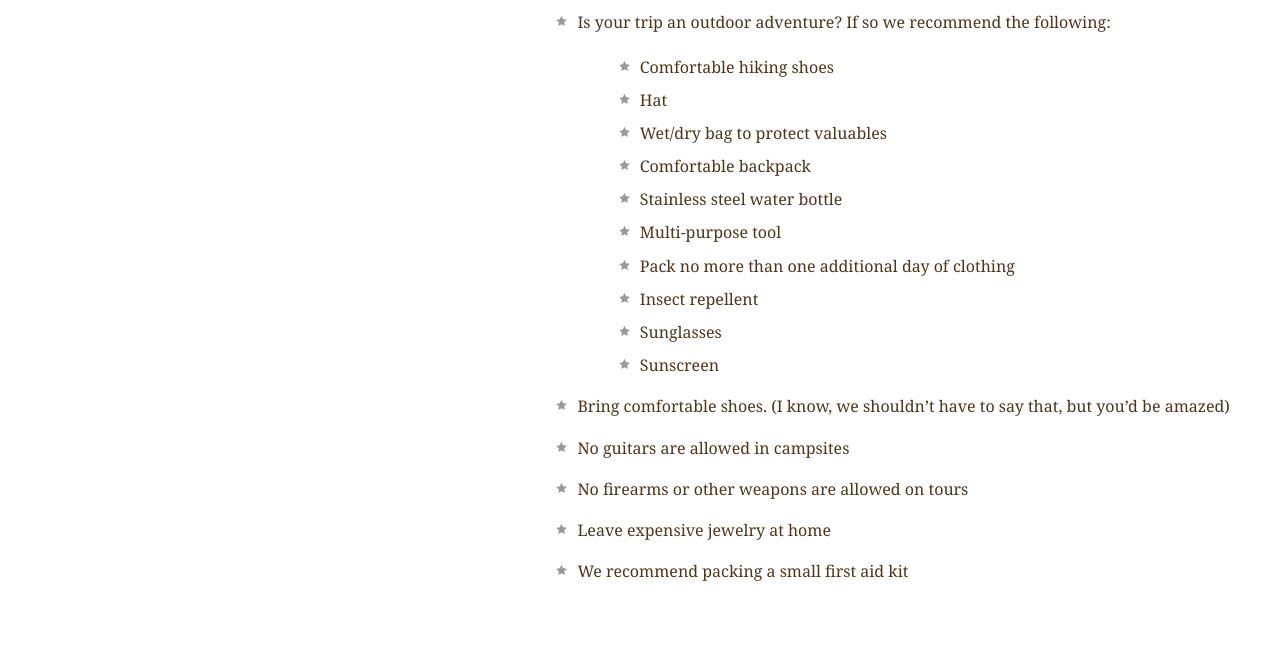
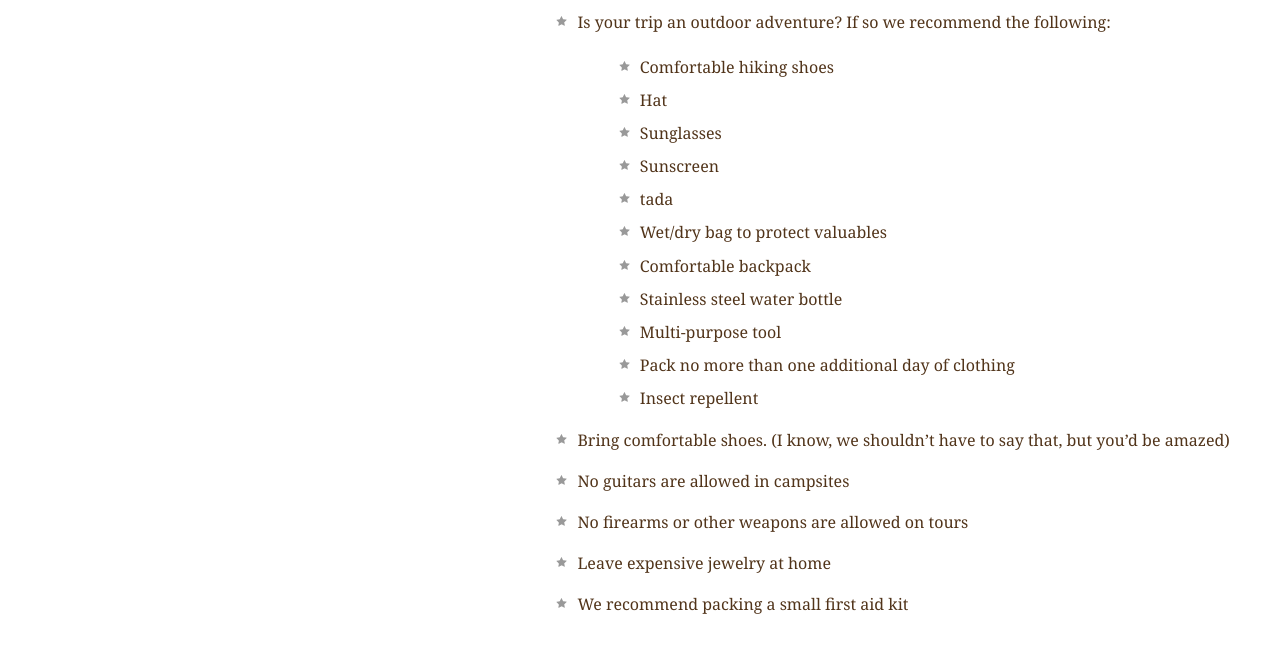
Before and after one commit to mliafolhanh/explore_california, a plain HTML site: page resources.html in a window 1280 px wide. Shown: the part 1980-2629 px from the top of the page. Drawn offline with Linux system fonts and the light colour scheme.

Commit message:
Rearrange items to bring outdoor 2

```diff
--- a/resources.html
+++ b/resources.html
@@ -96,14 +96,15 @@
               <ul>
                 <li>Comfortable hiking shoes</li>
                 <li>Hat</li>
-                <li>Wet/dry bag to protect valuables</li>
+		<li>Sunglasses</li>
+		<li>Sunscreen</li>
+                <li>tada</li>
+		<li>Wet/dry bag to protect valuables</li>
                 <li>Comfortable backpack</li>
                 <li>Stainless steel water bottle</li>
                 <li>Multi-purpose tool</li>
                 <li>Pack no more than one additional day of clothing</li>
                 <li>Insect repellent</li>
-                <li>Sunglasses</li>
-                <li>Sunscreen</li>
               </ul>
             </li>
             <li>Bring comfortable shoes. (I know, we shouldn’t have to say that, but you’d be amazed)</li>
```
